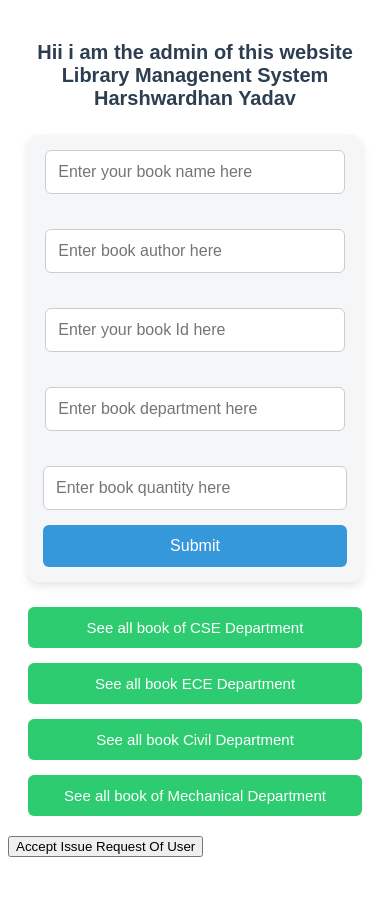
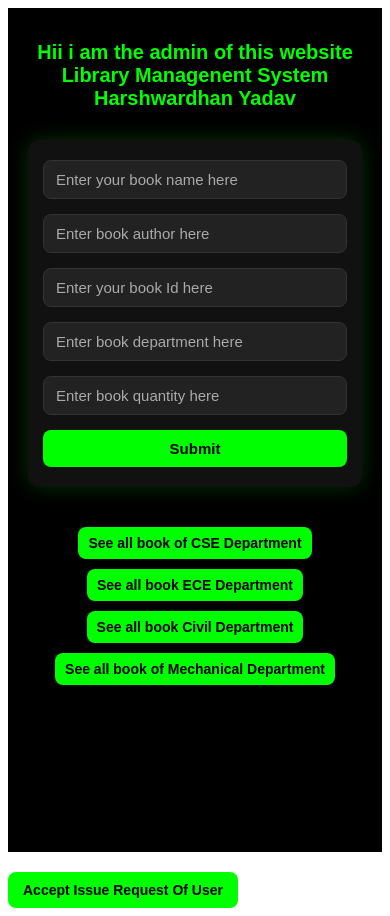
Before and after one commit to Harshwardhan-1/Library_Management_System-Frontend, a React app in the folder frontend/: page /AdminPage in a window 390 px wide. Before the commit the page ends 865 px from the top, so only its background shows below. Built offline with nearby package versions, Linux system fonts and the light colour scheme; no server answers; the HTML template or start-up script is replaced by a standard one.

Commit message:
changes style

```diff
--- a/frontend/src/components/AdminPage.css
+++ b/frontend/src/components/AdminPage.css
@@ -1,84 +1,182 @@
-.admin-page {
-  max-width: 900px;
-  margin: auto;
-  padding: 20px;
-  font-family: Arial, sans-serif;
+.admin-page,
+.admin-page * {
+    box-sizing: border-box;
 }
 
+.admin-page {
+    display: flex;
+    flex-direction: column;
+    align-items: center;
+    min-height: 100vh;
+    padding: 20px;
+    background-color: #000;
+    font-family: 'Arial', sans-serif;
+    color: #fff;
+}
 
 .admin-title {
     text-align: center;
-  margin-bottom: 25px;
-  color: #2c3e50;
+    color: #0f0;
+    margin-bottom: 30px;
+    font-size: 22px;
+    max-width: 800px;
 }
 
 .admin-form {
     display: flex;
     flex-direction: column;
-  gap: 15px;
-  padding: 20px;
-  background: #f4f6f8;
-  border-radius: 10px;
-  box-shadow: 0 4px 10px rgba(0,0,0,0.1);
+    background-color: #111;
+    padding: 25px 20px;
+    border-radius: 12px;
+    box-shadow: 0 0 20px rgba(0, 255, 0, 0.2);
+    width: 100%;
+    max-width: 500px;
+    margin-bottom: 20px;
 }
 
-.admin-form input {
-  padding: 12px;
-  border-radius: 6px;
-  border: 1px solid #ccc;
+.admin-form input[type="text"],
+.admin-form input[type="number"] {
+    padding: 12px 15px;
+    margin-bottom: 15px;
+    border: 1px solid #333;
+    border-radius: 8px;
+    background-color: #222;
+    color: #fff;
     font-size: 16px;
+    transition: border 0.3s, background-color 0.3s;
+    width: 100%;
+}
+
+.admin-form input::placeholder {
+    color: #aaa;
 }
 
 .admin-form input:focus {
     outline: none;
-  border-color: #3498db;
+    border: 1px solid #0f0;
+    background-color: #1a1a1a;
 }
 
 .submit-btn {
     padding: 12px;
-  background: #3498db;
-  color: white;
+    background-color: #0f0;
+    color: #000;
+    font-weight: bold;
     border: none;
-  font-size: 16px;
-  border-radius: 6px;
+    border-radius: 8px;
     cursor: pointer;
+    transition: background-color 0.3s, transform 0.2s;
+    width: 100%;
 }
 
 .submit-btn:hover {
-  background: #2980b9;
+    background-color: #0c0;
+    transform: scale(1.05);
+}
+
+.dept-buttons {
+    display: flex;
+    flex-wrap: wrap;
+    justify-content: center;
+    gap: 10px;
+    margin-top: 20px;
+}
+
+.dept-buttons button {
+    padding: 10px 15px;
+    background-color: #0f0;
+    color: #000;
+    border: none;
+    border-radius: 8px;
+    cursor: pointer;
+    font-weight: bold;
+    transition: background-color 0.3s, transform 0.2s;
+}
+
+.dept-buttons button:hover {
+    background-color: #0c0;
+    transform: scale(1.05);
+}
+
+.admin-page > button {
+    margin-top: 25px;
+    padding: 12px 20px;
+    background-color: #0f0;
+    color: #000;
+    border: none;
+    border-radius: 8px;
+    cursor: pointer;
+    font-weight: bold;
+    transition: background-color 0.3s, transform 0.2s;
+}
+
+.admin-page > button:hover {
+    background-color: #0c0;
+    transform: scale(1.05);
 }
 
 
-.dept-buttons {
+.admin-page .issue-btn {
     margin-top: 25px;
-  display: grid;
-  grid-template-columns: repeat(2, 1fr);
-  gap: 15px;
+    padding: 12px 20px;
+    background-color: #0f0;  /* Bright green */
+    color: #000;             /* Black text */
+    border: none;
+    border-radius: 8px;
+    cursor: pointer;
+    font-weight: bold;
+    font-size: 16px;
+    transition: background-color 0.3s, transform 0.2s;
+}
+
+.issue-btn {
+    margin-top: 25px;
+    padding: 12px 20px;
+    background-color: #0f0;
+    color: #000;
+    font-weight: bold;
+    font-size: 16px;
+    border: none;
+    border-radius: 8px;
+    cursor: pointer;
+    transition: background-color 0.3s ease, transform 0.2s ease;
+}
+
+
+.issue-btn:hover {
+    background-color: #0c0;
+    transform: scale(1.05);
+}
+
+@media (max-width: 480px) {
+    .issue-btn {
+        font-size: 14px;
+        padding: 10px 15px;
+        margin-top: 20px;
+    }
+}
+
+
+@media (max-width: 480px) {
+    .admin-form {
+        padding: 20px 15px;
+    }
+
+    .admin-form input[type="text"],
+    .admin-form input[type="number"],
+    .submit-btn {
+        font-size: 15px;
+        padding: 10px 12px;
     }
 
     .dept-buttons button {
-  padding: 12px;
-  background: #2ecc71;
-  border: none;
-  color: white;
-  font-size: 15px;
-  border-radius: 6px;
-  cursor: pointer;
+        font-size: 14px;
+        padding: 8px 10px;
     }
 
-.dept-buttons button:hover {
-  background: #27ae60;
-}
-
-
-
-@media (max-width: 600px) {
-  .dept-buttons {
-    grid-template-columns: 1fr;
-  }
-
-  .admin-form {
-    padding: 15px;
+    .admin-page > button {
+        font-size: 14px;
+        padding: 10px 12px;
     }
 
     .admin-title {
--- a/frontend/src/components/AdminPage.jsx
+++ b/frontend/src/components/AdminPage.jsx
@@ -67,7 +67,7 @@ if(response.data.message=== 'book added successfully'){
 
 
 
-        <button onClick={handleIssue}>Accept Issue Request Of User</button>
+        <button className="issue-btn" onClick={handleIssue}>Accept Issue Request Of User</button>
         </>
     );
 }
--- a/frontend/src/components/RequestPage.css
+++ b/frontend/src/components/RequestPage.css
@@ -73,3 +73,32 @@
 .reject-btn:hover {
   background: #c82333;
 }
+
+
+
+.issue-btn {
+    margin-top: 25px;
+    padding: 12px 20px;
+    background-color: #0f0;
+    color: #000;
+    font-weight: bold;
+    font-size: 16px;
+    border: none;
+    border-radius: 8px;
+    cursor: pointer;
+    transition: background-color 0.3s ease, transform 0.2s ease;
+}
+
+
+.issue-btn:hover {
+    background-color: #0c0;
+    transform: scale(1.05);
+}
+
+@media (max-width: 480px) {
+    .issue-btn {
+        font-size: 14px;
+        padding: 10px 15px;
+        margin-top: 20px;
+    }
+}
--- a/frontend/src/components/RequestPage.jsx
+++ b/frontend/src/components/RequestPage.jsx
@@ -94,7 +94,7 @@ if(response.data.message=== 'user request reject successfully'){
         </div>
         </div>
 
-        <button onClick={handle}>Admin Approved Book Issue</button>
+        <button className='issue-btn' onClick={handle}>Admin Approved Book Issue</button>
         </>
     );
 }
--- a/frontend/src/components/StudentPage.css
+++ b/frontend/src/components/StudentPage.css
@@ -1,96 +1,118 @@
 .student-title {
     text-align: center;
+    font-size: 24px;
     margin: 20px 0;
-  color: #2c3e50;
-  font-size: 26px;
-  font-weight: 600;
+    color: #333;
+    font-family: 'Arial', sans-serif;
 }
 
 .student-card {
-  max-width: 420px;
-  margin: 0 auto 25px;
-  background: #ffffff;
-  padding: 18px;
+    background-color: #f5f5f5;
+    padding: 20px;
     border-radius: 12px;
-  box-shadow: 0 8px 20px rgba(0,0,0,0.08);
+    max-width: 500px;
+    margin: 0 auto 20px auto;
+    box-shadow: 0 0 10px rgba(0,0,0,0.1);
+    display: flex;
+    flex-direction: column;
+    gap: 10px;
+    font-size: 16px;
+    color: #333;
 }
 
-.student-card p {
-  margin: 6px 0;
-  font-size: 15px;
-  color: #34495e;
+.student-card p span {
+    font-weight: bold;
 }
 
 .student-btn {
-  width: 100%;
-  margin-top: 12px;
     padding: 10px;
-  background: #3498db;
-  color: white;
+    background-color: #4caf50;
+    color: #fff;
     border: none;
     border-radius: 8px;
-  font-size: 15px;
     cursor: pointer;
-  transition: 0.3s;
+    font-weight: bold;
+    margin-top: 10px;
+    transition: background-color 0.3s, transform 0.2s;
 }
 
 .student-btn:hover {
-  background: #2c80b4;
+    background-color: #45a049;
+    transform: scale(1.03);
 }
 
-.student-page input[type="text"],
 input[type="text"] {
     display: block;
-  margin: 0 auto 20px;
+    margin: 0 auto 20px auto;
+    padding: 10px;
     width: 90%;
-  max-width: 400px;
-  padding: 10px 14px;
+    max-width: 500px;
     border-radius: 8px;
     border: 1px solid #ccc;
-  font-size: 14px;
-}
-
-input[type="text"]:focus {
-  outline: none;
-  border-color: #3498db;
+    font-size: 16px;
 }
 
 .books-wrapper {
-  display: grid;
-  grid-template-columns: repeat(auto-fit, minmax(230px, 1fr));
-  gap: 18px;
-  padding: 0 18px 30px;
+    display: flex;
+    flex-wrap: wrap;
+    justify-content: center;
+    gap: 15px;
+    padding-bottom: 30px;
 }
 
 .book-card {
-  background: #ffffff;
-  padding: 15px;
+    background-color: #fafafa;
+    padding: 15px 20px;
     border-radius: 12px;
-  box-shadow: 0 6px 15px rgba(0,0,0,0.07);
-  transition: 0.3s;
+    box-shadow: 0 0 8px rgba(0,0,0,0.1);
+    width: 220px;
+    display: flex;
+    flex-direction: column;
+    gap: 8px;
+    font-size: 14px;
+    color: #333;
 }
 
-.book-card:hover {
-  transform: translateY(-4px);
+.book-card p span {
+    font-weight: bold;
 }
 
-.book-card p {
-  margin: 6px 0;
-  font-size: 14px;
-  color: #2c3e50;
+.book-card button {
+    padding: 8px;
+    background-color: #2196f3;
+    color: #fff;
+    border: none;
+    border-radius: 8px;
+    cursor: pointer;
+    font-weight: bold;
+    transition: background-color 0.3s, transform 0.2s;
 }
 
-.book-card span {
-  font-weight: 600;
-  color: #2980b9;
+.book-card button:hover {
+    background-color: #1e88e5;
+    transform: scale(1.03);
 }
 
 @media (max-width: 480px) {
-  .student-title {
-    font-size: 22px;
+    .student-card, input[type="text"], .book-card {
+        width: 95%;
     }
 
-  .student-card {
-    margin: 0 15px 25px;
+    .book-card {
+        width: 100%;
+    }
+
+    .student-title {
+        font-size: 20px;
+    }
+
+    .student-btn {
+        font-size: 14px;
+        padding: 8px;
+    }
+
+    .book-card button {
+        font-size: 14px;
+        padding: 7px;
     }
 }
```
Also changed, not shown: frontend/src/components/SignInPage.css (+86 -74 lines), frontend/src/components/SignUpPage.css (+65 -63 lines). Lines whose indentation alone changed are shown as unchanged.
